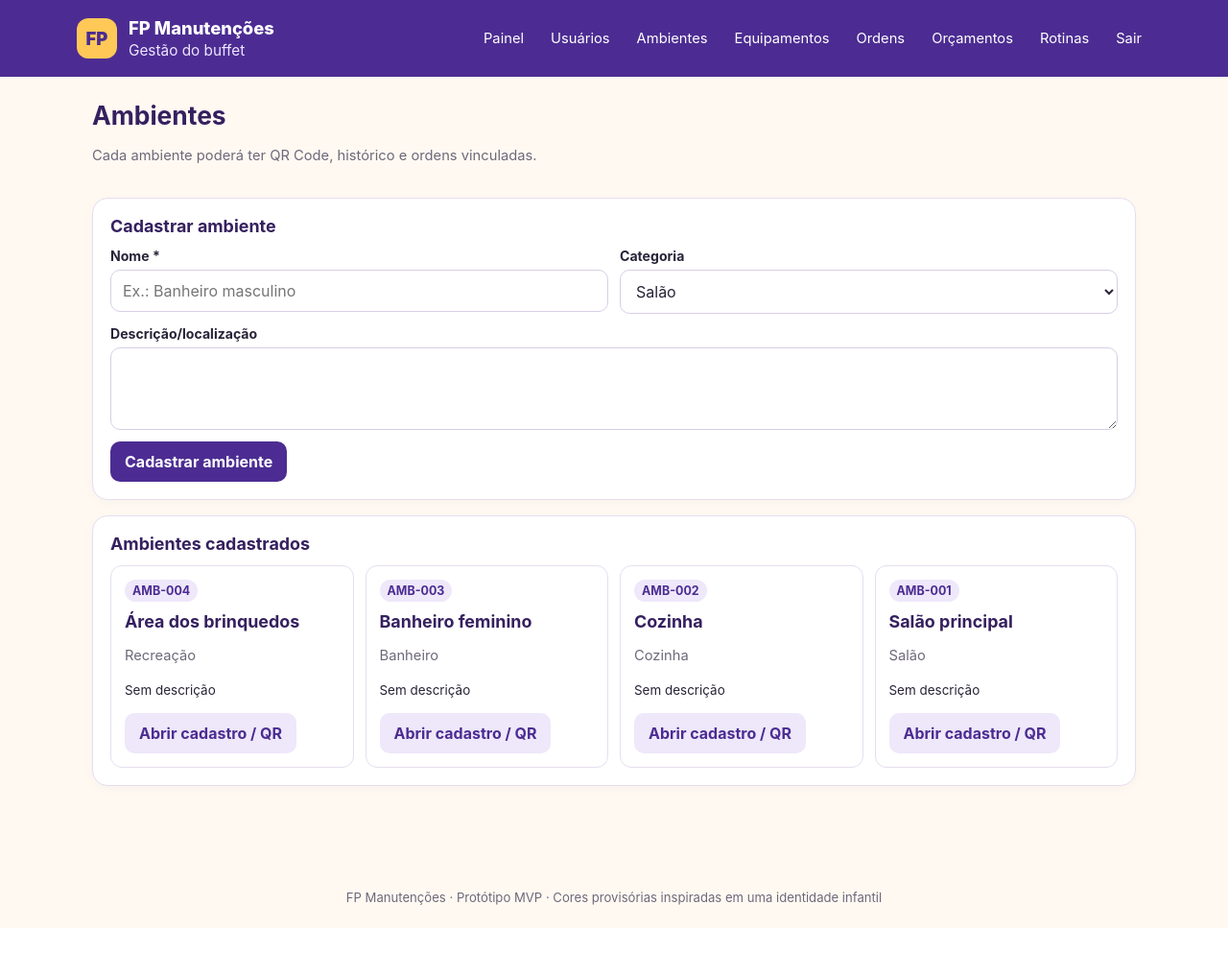
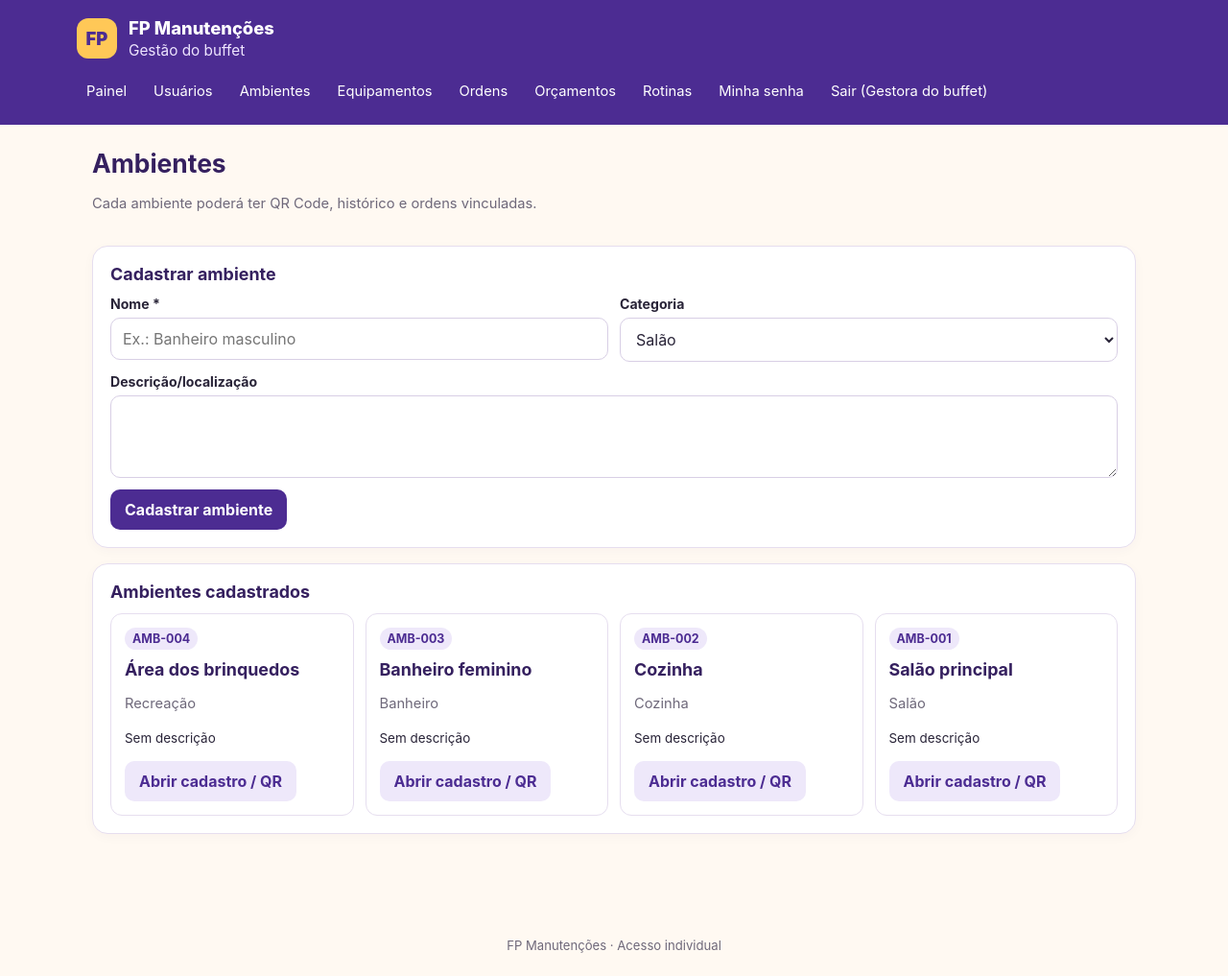
Before and after one commit to Jose110790/fp-manutencoes, a Flask app: page /areas in a window 1280 px wide. Shown: the whole page at 96% size. Before the commit the page ends 967 px from the top, so only its background shows below. Run offline with Flask 3, Linux system fonts and the light colour scheme; the visitor is signed in with stand-in values (Sample User, id 1); data comes from the database, SQL or seed files in the repository.

Commit message:
Update footer content in base.html

```diff
--- a/templates/base.html
+++ b/templates/base.html
@@ -1,7 +1,7 @@
 <!doctype html><html lang="pt-BR"><head><meta charset="utf-8"><meta name="viewport" content="width=device-width,initial-scale=1"><title>{{ title or 'FP Manutenções' }}</title><link rel="stylesheet" href="{{ url_for('static',filename='style.css') }}"></head><body>
 {% if session.get('logged_in') %}
 <header class="top"><a class="brand" href="{{ url_for('dashboard') }}" style="color:white;text-decoration:none"><span class="logo">FP</span><span>FP Manutenções<br><small style="font-weight:400;color:#eee5ff">Gestão do buffet</small></span></a>
-<nav class="nav"><a href="{{ url_for('dashboard') }}">Painel</a><a href="{{ url_for('users') }}">Usuários</a><a href="{{ url_for('areas') }}">Ambientes</a><a href="{{ url_for('assets') }}">Equipamentos</a><a href="{{ url_for('orders') }}">Ordens</a><a href="{{ url_for('quotes') }}">Orçamentos</a><a href="{{ url_for('routines') }}">Rotinas</a><a href="{{ url_for('logout') }}">Sair</a></nav></header>
+<nav class="nav"><a href="{{ url_for('dashboard') }}">Painel</a>{% if current_role in ['Gestora','Administrador'] %}<a href="{{ url_for('users') }}">Usuários</a>{% endif %}<a href="{{ url_for('areas') }}">Ambientes</a><a href="{{ url_for('assets') }}">Equipamentos</a><a href="{{ url_for('orders') }}">Ordens</a><a href="{{ url_for('quotes') }}">Orçamentos</a><a href="{{ url_for('routines') }}">Rotinas</a><a href="{{ url_for('change_password') }}">Minha senha</a><a href="{{ url_for('logout') }}">Sair ({{ current_user_name or 'usuário' }})</a></nav></header>
 {% endif %}
 <main>{% for message in get_flashed_messages() %}<div class="flash">{{ message }}</div>{% endfor %}{% block content %}{% endblock %}</main>
-<div class="footer">FP Manutenções · Protótipo MVP · Cores provisórias inspiradas em uma identidade infantil</div></body></html>
+<div class="footer">FP Manutenções · Acesso individual</div></body></html>
```
